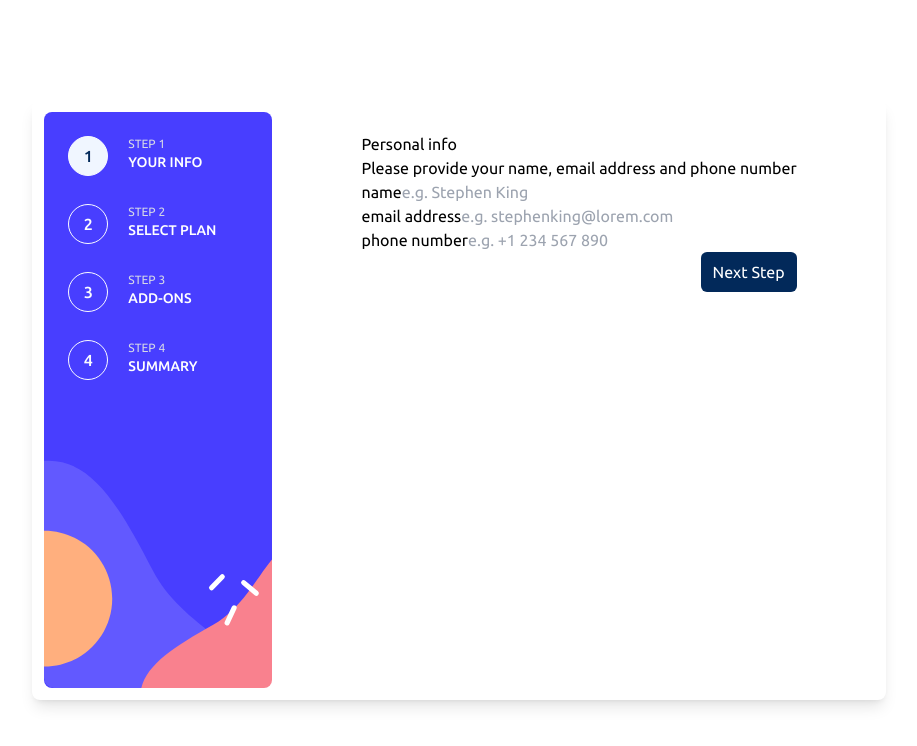
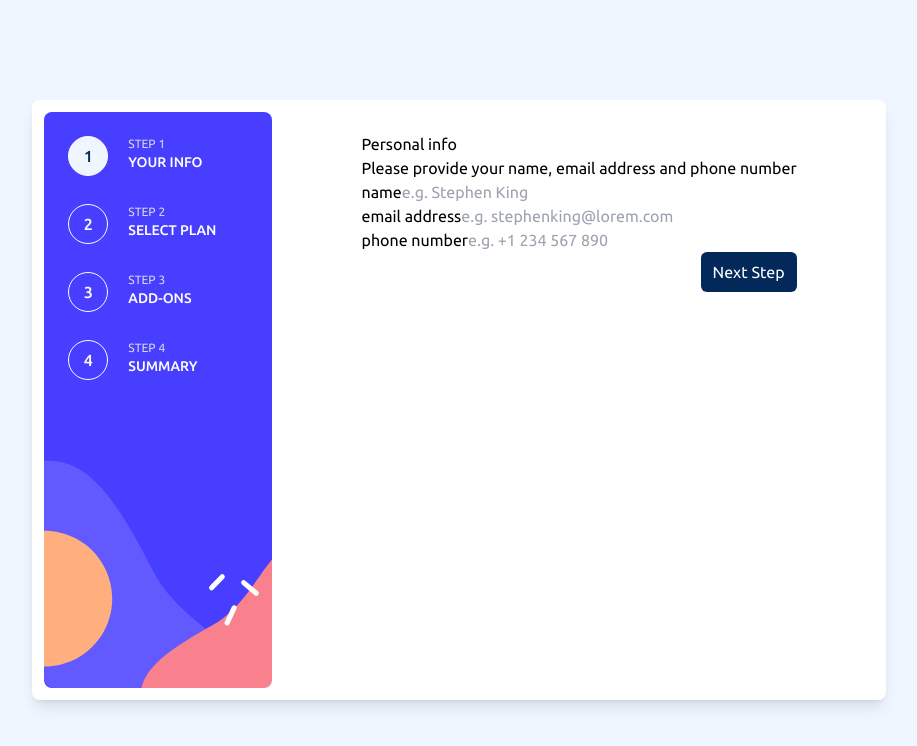
Before and after one commit to HealerC/multistep-form, a Next.js app: page /your-info in a window 1280 px wide. Shown: the top 746 px of the page, without its empty margins (181-1098 px from the left). Built offline with nearby package versions, Linux system fonts and the light colour scheme.

Commit message:
feat: Give page a background colour

```diff
--- a/pages/_app.tsx
+++ b/pages/_app.tsx
@@ -13,7 +13,7 @@ export default function App({ Component, pageProps }: AppProps) {
   return (
     <AppProvider>
       <div
-        className={`${ubuntu.variable} flex h-screen items-center justify-center font-sans`}
+        className={`${ubuntu.variable} flex h-screen items-center justify-center bg-magnolia font-sans`}
       >
         <Component {...pageProps} />
       </div>
```
